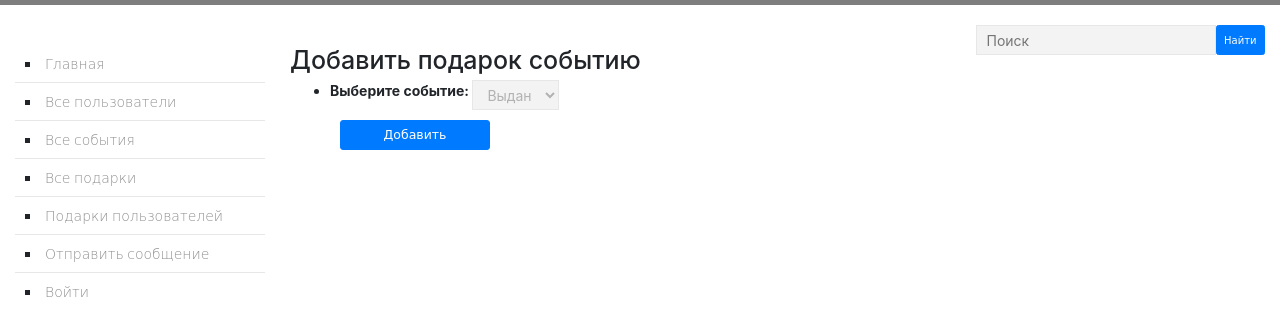
After one commit to arcanar7/APBot2test, a Django app: page /catalog/add_eventsgift/ in a window 1280 px wide. The commit adds this page. Shown: the top 336 px of the page. Run offline with Django 3.2, Linux system fonts and the light colour scheme; parts of the project's set-up code (start-up, migrations or seed data) failed here and were passed over; some libraries are stand-ins or nearby versions.

```diff
--- a/catalog/models.py
+++ b/catalog/models.py
@@ -152,6 +152,9 @@ class EventsGift(models.Model):
     def __str__(self):
         return self.id_event
 
+    def all_events(self):
+        return EventsDescript.objects.all()
+
     def display_event(self):
         return EventsDescript.objects.filter(id=self.id_event).values("name")[0]['name']
 
--- /dev/null
+++ b/catalog/templates/catalog/add_eventsgift.html
@@ -0,0 +1,17 @@
+{% extends "base_generic.htm" %}
+{% block content %}
+<h1>Добавить подарок событию</h1>
+<form action="" method="post" class="needs-validation" novalidate="">
+  {% csrf_token %}
+  {% for eventgift in eventsgift_list %}
+    {{ eventgift.all_events }}
+  {% endfor %}
+  <ul>
+    <li><strong>Выберите событие: </strong><select name="{{form.id_event.name}}">
+        <option value="Выдан">Выдан</option>
+    </select>
+    </li>
+  </ul>
+  <button class="btn btn-primary btn-lg btn-block" type="submit" style="width: 150px; margin-left: 50px;">Добавить</button>
+</form>
+{% endblock %}
--- a/catalog/templates/catalog/eventsdescript_list.html
+++ b/catalog/templates/catalog/eventsdescript_list.html
@@ -29,4 +29,6 @@
     {% endif %}
 <hr class="mb-4">
 <button class="btn btn-primary btn-lg btn-block" onClick="window.location.href='{{request.path}}new/'" type="submit" style="width: 25%;margin-left: 25px;">Добавить событие</button>
+<hr class="mb-4">
+<button class="btn btn-primary btn-lg btn-block" onClick="window.location.href='{{path}}/catalog/add_eventsgift/'" type="submit" style="width: 25%;margin-left: 25px;">Добавить подарок событию</button>
 {% endblock %}
--- a/catalog/urls.py
+++ b/catalog/urls.py
@@ -15,6 +15,7 @@ urlpatterns = [
     url(r'^gift_descript/new/$', views.GiftDescript_new.as_view(), name='gift_descript-new'),
     url(r'^gift_outs/$', views.GiftOutsListView.as_view(), name='gift_outs'),
     url(r'^gift_outs/(?P<pk>\d+)$', views.GiftOutsDetailView.as_view(), name='gift_outs-detail'),
+    url(r'^add_eventsgift/$', views.EventsGiftDetailView.as_view(), name='add_eventsgift'),
     url(r'^send_message/$', views.send_message, name='send_message'),
     url(r'^accounts/', include('django.contrib.auth.urls')),
 ]
--- a/catalog/views.py
+++ b/catalog/views.py
@@ -93,3 +93,9 @@ class GiftOutsDetailView(generic.UpdateView):
     model = GiftOuts
     template_name = "catalog/giftouts_detail.html"
     fields = ['status']
+
+
+class EventsGiftDetailView(generic.CreateView):
+    model = EventsGift
+    fields = ['id_event', 'id_gift']
+    template_name = "catalog/add_eventsgift.html"
```
